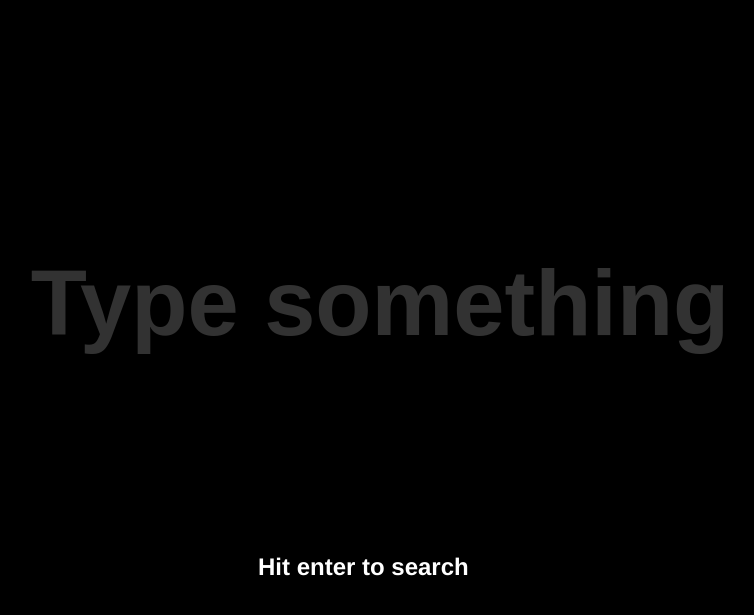
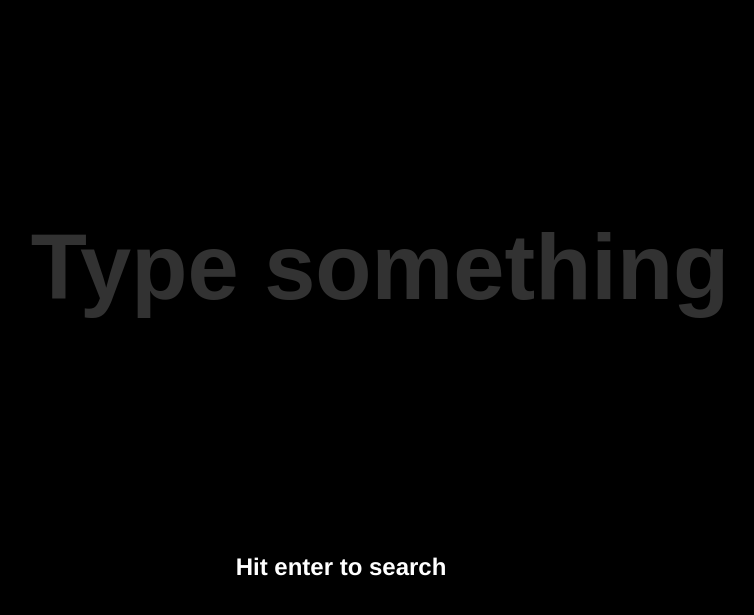
Before and after one commit to in-roma/jiffy, a plain HTML site: page index.html in a window 1280 px wide. Shown: the part 163-778 px from the top of the page, without its empty margins (299-1053 px from the left). Drawn offline with Linux system fonts and the light colour scheme; no server answers.

Commit message:
layout inputs+ api query setup

```diff
--- a/jiffy.js
+++ b/jiffy.js
@@ -20,7 +20,7 @@ fetch(
 		const video = createVideo(src);
 
 		const videoE1 = document.querySelector('.videos');
-		videoE1.appendChild(video);
+		// videoE1.appendChild(video);
 	})
 	.catch((error) => {
 		console.log(error);
--- a/style.css
+++ b/style.css
@@ -55,7 +55,8 @@ input {
 
 
 .videos,
-.middle {
+.middle,
+.grid {
     display: grid;
     place-items: center;
 }
@@ -67,6 +68,7 @@ input {
 }
 
 .search-input,
-.videos {
+.videos,
+.full-area {
     grid-area: 1/1;
 }
```
